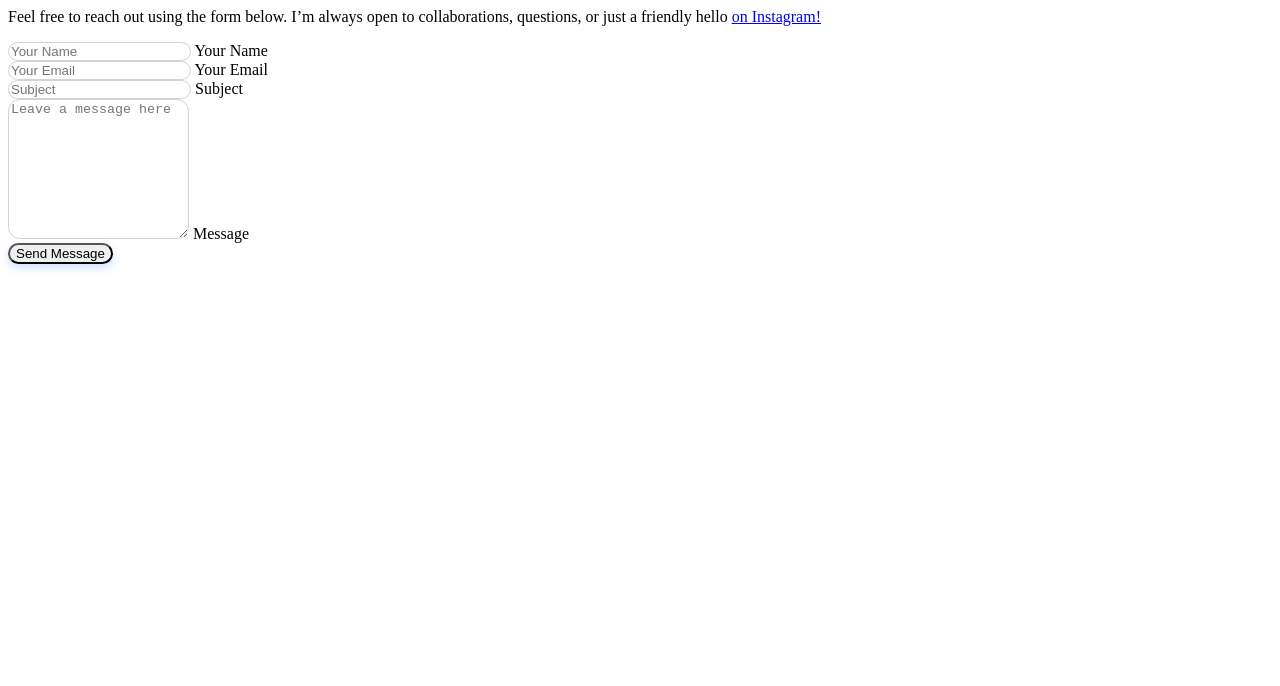
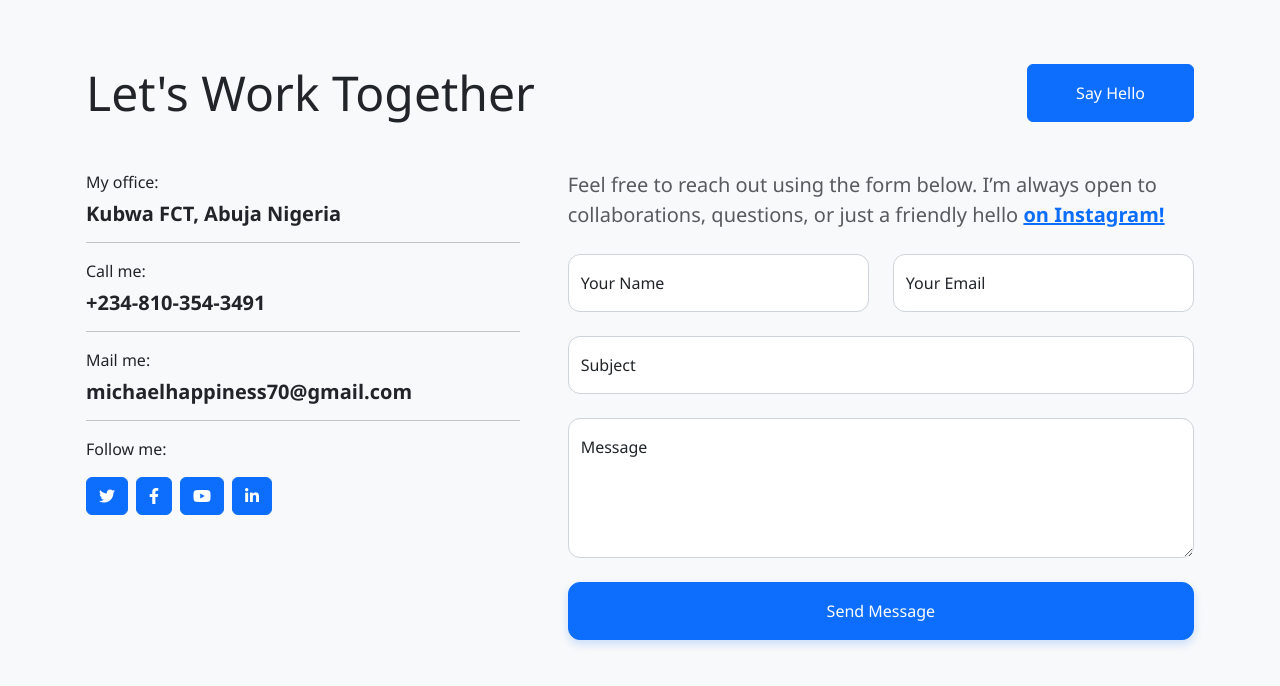
Before and after one commit to Happinesspetra/skincare-ecommerce, a plain HTML site: page form.html in a window 1280 px wide. Drawn offline with nearby package versions, Linux system fonts and the light colour scheme.

Commit message:
Update form.html

```diff
--- a/form.html
+++ b/form.html
@@ -1,5 +1,22 @@
+<!DOCTYPE html>
+<html lang="en">
+<head>
+  <meta charset="UTF-8" />
+  <meta name="viewport" content="width=device-width, initial-scale=1.0" />
+  <title>Contact | Happiness Michael</title>
+  <!-- Bootstrap 5 CSS -->
+  <link href="https://cdn.jsdelivr.net/npm/bootstrap@5.3.3/dist/css/bootstrap.min.css" rel="stylesheet" />
+  <!-- Font Awesome -->
+  <link href="https://cdnjs.cloudflare.com/ajax/libs/font-awesome/6.4.0/css/all.min.css" rel="stylesheet" />
+  <!-- WOW.js Animation CSS -->
+  <link rel="stylesheet" href="https://cdnjs.cloudflare.com/ajax/libs/animate.css/4.1.1/animate.min.css"/>
   <style>
-  /* Optional custom styles for a modern look */
+    /* Optional custom styles */
+    body {
+      font-family: 'Segoe UI', Tahoma, Geneva, Verdana, sans-serif;
+      background-color: #f8f9fa;
+    }
+
     .contact-form .form-control {
       border-radius: 0.75rem;
       border: 1px solid #ced4da;
@@ -20,15 +37,56 @@
       border-radius: 0.75rem;
       box-shadow: 0 4px 10px rgba(13, 110, 253, 0.2);
     }
+
+    .contact-section {
+      padding: 4rem 1rem;
+    }
   </style>
+</head>
+<body>
 
-<div class="col-lg-7 col-md-6 wow fadeInUp px-3 px-md-0 contact-form" data-wow-delay="0.5s">
+  <!-- Contact Start -->
+  <section class="container contact-section" id="contact">
+    <div class="row g-5 mb-5 wow animate__animated animate__fadeInUp" data-wow-delay="0.1s">
+      <div class="col-lg-6">
+        <h1 class="display-5 mb-0">Let's Work Together</h1>
+      </div>
+      <div class="col-lg-6 text-lg-end">
+        <a class="btn btn-primary py-3 px-5" href="mailto:michaelhappiness70@gmail.com">Say Hello</a>
+      </div>
+    </div>
+
+    <div class="row g-5">
+      <div class="col-lg-5 col-md-6 wow animate__animated animate__fadeInUp" data-wow-delay="0.1s">
+        <p class="mb-2">My office:</p>
+        <h5 class="fw-bold">Kubwa FCT, Abuja Nigeria</h5>
+        <hr>
+        <p class="mb-2">Call me:</p>
+        <h5 class="fw-bold">
+          <a href="tel:+2348103543491" class="text-decoration-none text-dark">+234-810-354-3491</a>
+        </h5>
+        <hr>
+        <p class="mb-2">Mail me:</p>
+        <h5 class="fw-bold">
+          <a href="mailto:michaelhappiness70@gmail.com" class="text-decoration-none text-dark">michaelhappiness70@gmail.com</a>
+        </h5>
+        <hr>
+        <p class="mb-2">Follow me:</p>
+        <div class="d-flex pt-2">
+          <a class="btn btn-square btn-primary me-2" href="https://x.com/Happine47968980"><i class="fab fa-twitter"></i></a>
+          <a class="btn btn-square btn-primary me-2" href="https://facebook.com/profile.php?id=100008653816872"><i class="fab fa-facebook-f"></i></a>
+          <a class="btn btn-square btn-primary me-2" href="https://youtube.com/@happinessmichael7747"><i class="fab fa-youtube"></i></a>
+          <a class="btn btn-square btn-primary me-2" href="https://linkedin.com/in/happiness-michael-26b20a244"><i class="fab fa-linkedin-in"></i></a>
+        </div>
+      </div>
+
+      <div class="col-lg-7 col-md-6 wow animate__animated animate__fadeInUp contact-form" data-wow-delay="0.5s">
         <p class="mb-4 fs-5 text-muted">
           Feel free to reach out using the form below. I’m always open to collaborations, questions, or just a friendly hello
           <a href="https://instagram.com/happibo_" target="_blank" class="text-primary fw-semibold">on Instagram!</a>
         </p>
 
-    <form action="https://formspree.io/f/xovdqbel" method="POST" class="mx-auto">
+        <form action="https://formspree.io/f/xovdqbel" method="POST">
           <div class="row g-4">
             <div class="col-md-6">
               <div class="form-floating">
@@ -50,15 +108,26 @@
             </div>
             <div class="col-12">
               <div class="form-floating">
-                    <textarea class="form-control" name="message" placeholder="Leave a message here" id="message" style="min-height: 140px;" required></textarea>
+                <textarea class="form-control" name="message" id="message" placeholder="Leave a message here" style="min-height: 140px;" required></textarea>
                 <label for="message">Message</label>
               </div>
             </div>
             <div class="col-12 text-center text-md-start">
-                <button class="btn btn-primary py-3 px-5 w-100 w-md-auto" type="submit">
-                    Send Message
-                </button>
+              <button class="btn btn-primary py-3 px-5 w-100 w-md-auto" type="submit">Send Message</button>
             </div>
           </div>
         </form>
       </div>
+    </div>
+  </section>
+  <!-- Contact End -->
+
+  <!-- Bootstrap 5 JS and dependencies -->
+  <script src="https://cdn.jsdelivr.net/npm/bootstrap@5.3.3/dist/js/bootstrap.bundle.min.js"></script>
+  <!-- WOW.js for animations -->
+  <script src="https://cdnjs.cloudflare.com/ajax/libs/wow/1.1.2/wow.min.js"></script>
+  <script>
+    new WOW().init();
+  </script>
+</body>
+</html>
```
Lines whose indentation alone changed are shown as unchanged.
